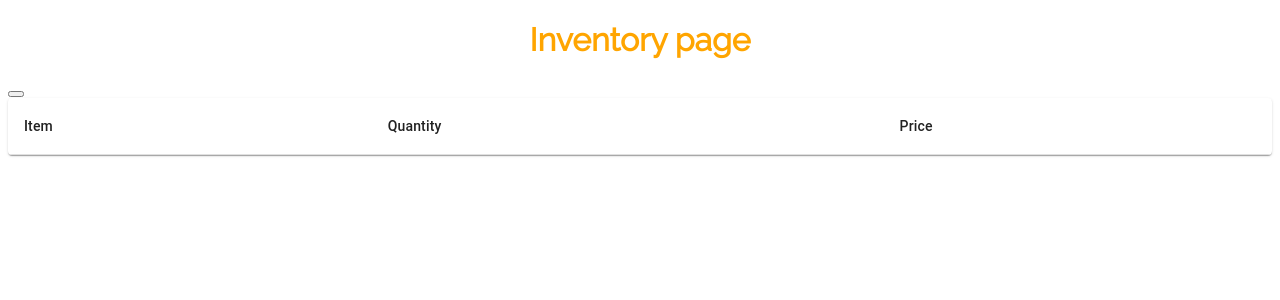
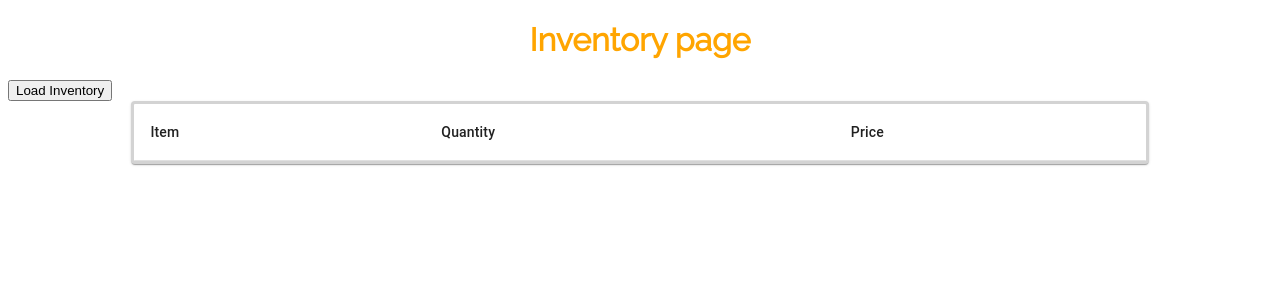
Before and after one commit to jackmunhall/spankys, a React (Create React App) app in the folder simple-crud/client/: page /inventory in a window 1280 px wide. Shown: the top 300 px of the page. Built offline with nearby package versions, Linux system fonts and the light colour scheme; a web font is replaced by a local one.

Commit message:
client: gray border around inventory and button

```diff
--- a/simple-crud/client/src/components/Inventory.js
+++ b/simple-crud/client/src/components/Inventory.js
@@ -25,9 +25,9 @@ function Inventory(){
 	return(
 		<div>
 			<h1 className="header">Inventory page</h1>
-			<button onClick={getInventory}></button>
-			<div>
-				<TableContainer component={Paper}>
+			<button onClick={getInventory}>Load Inventory</button>
+			<div class="table">
+				<TableContainer sx={{width:'80%',margin:'auto',border:'3px solid lightgray'}}component={Paper}>
 					<Table>
 						<TableHead>
 							<TableRow>
```
